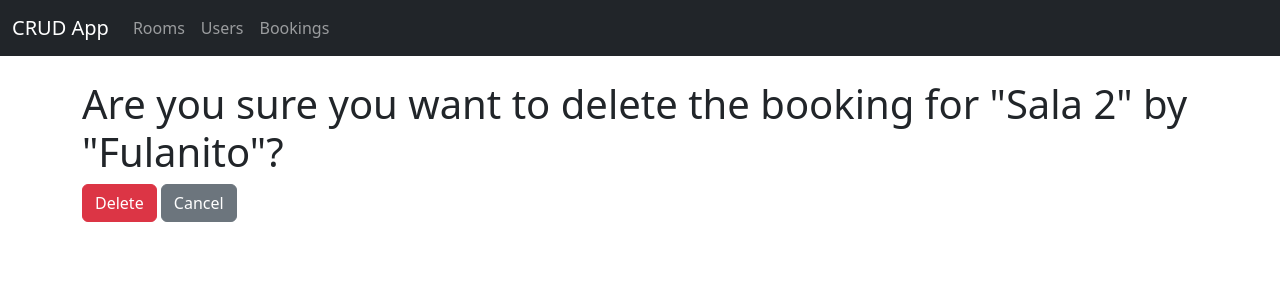
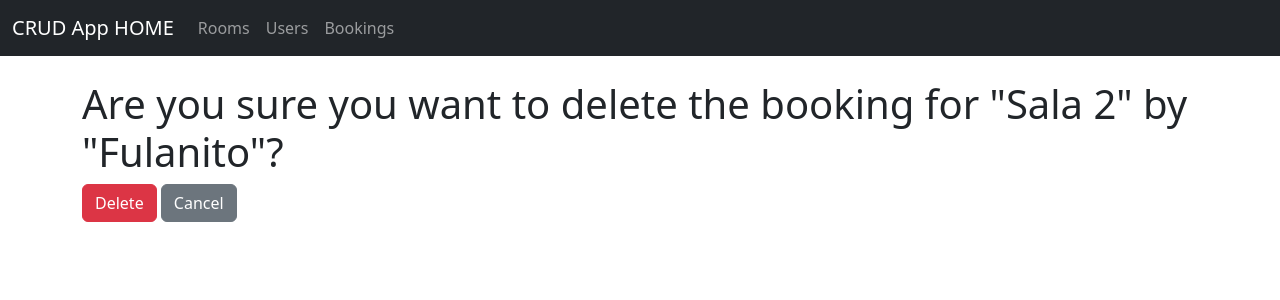
Before and after one commit to Aruz13/CRUD_EXAMEN, a Django app: page /bookings/delete/11/ in a window 1280 px wide. Shown: the top 300 px of the page. Run offline with Django 5.2, Linux system fonts and the light colour scheme; data comes from the database, SQL or seed files in the repository; both versions use the stored data as it was after the commit.

Commit message:
Finalizado código.
Se describió cual es el home.
Falta hacer el readme y quizá una pequeña doc.

```diff
--- a/crud_examen/app/templates/app/base.html
+++ b/crud_examen/app/templates/app/base.html
@@ -9,7 +9,7 @@
 <body>
     <nav class="navbar navbar-expand-lg navbar-dark bg-dark">
         <div class="container-fluid">
-            <a class="navbar-brand" href="{% url 'base' %}">CRUD App</a>
+            <a class="navbar-brand" href="{% url 'base' %}">CRUD App HOME</a>
             <button class="navbar-toggler" type="button" data-bs-toggle="collapse" data-bs-target="#navbarNav" aria-controls="navbarNav" aria-expanded="false" aria-label="Toggle navigation">
                 <span class="navbar-toggler-icon"></span>
             </button>
```
Also changed, not shown: crud_examen/db.sqlite3.
